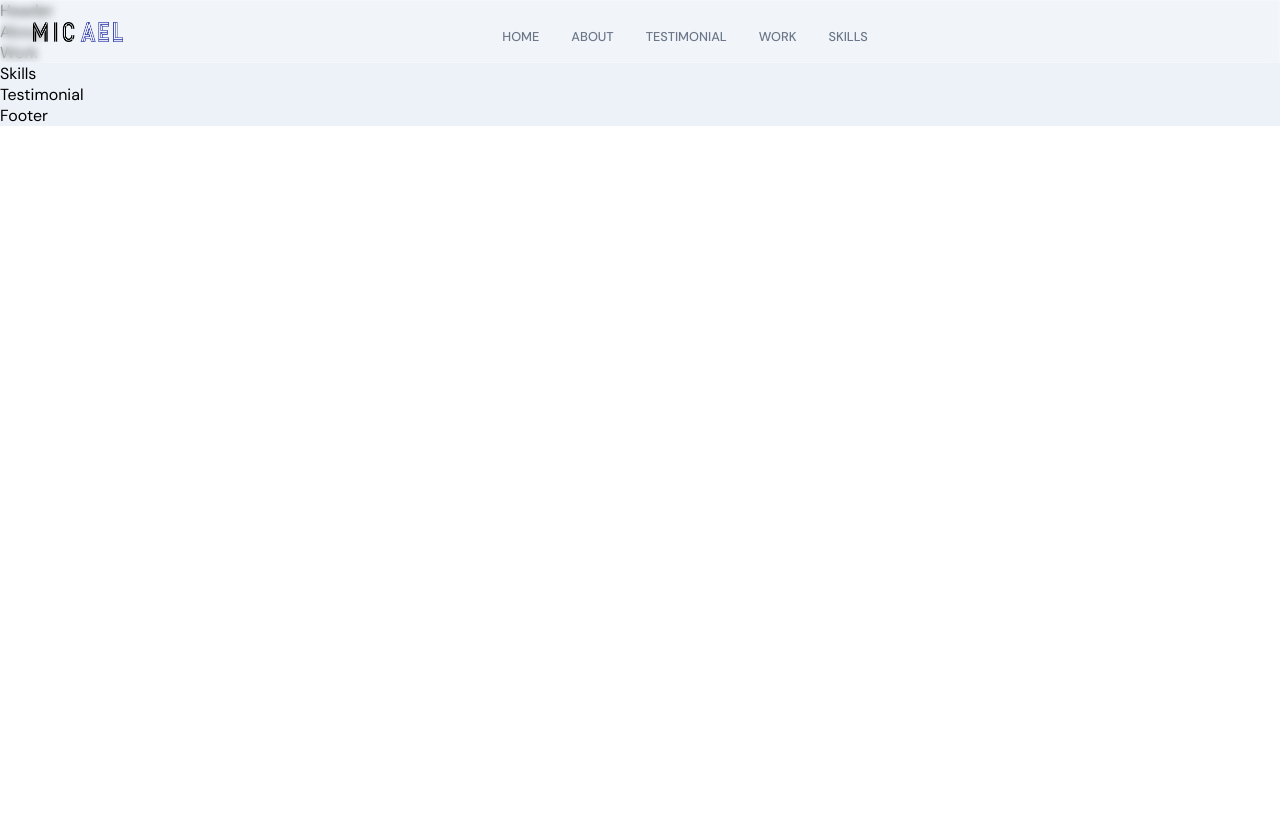
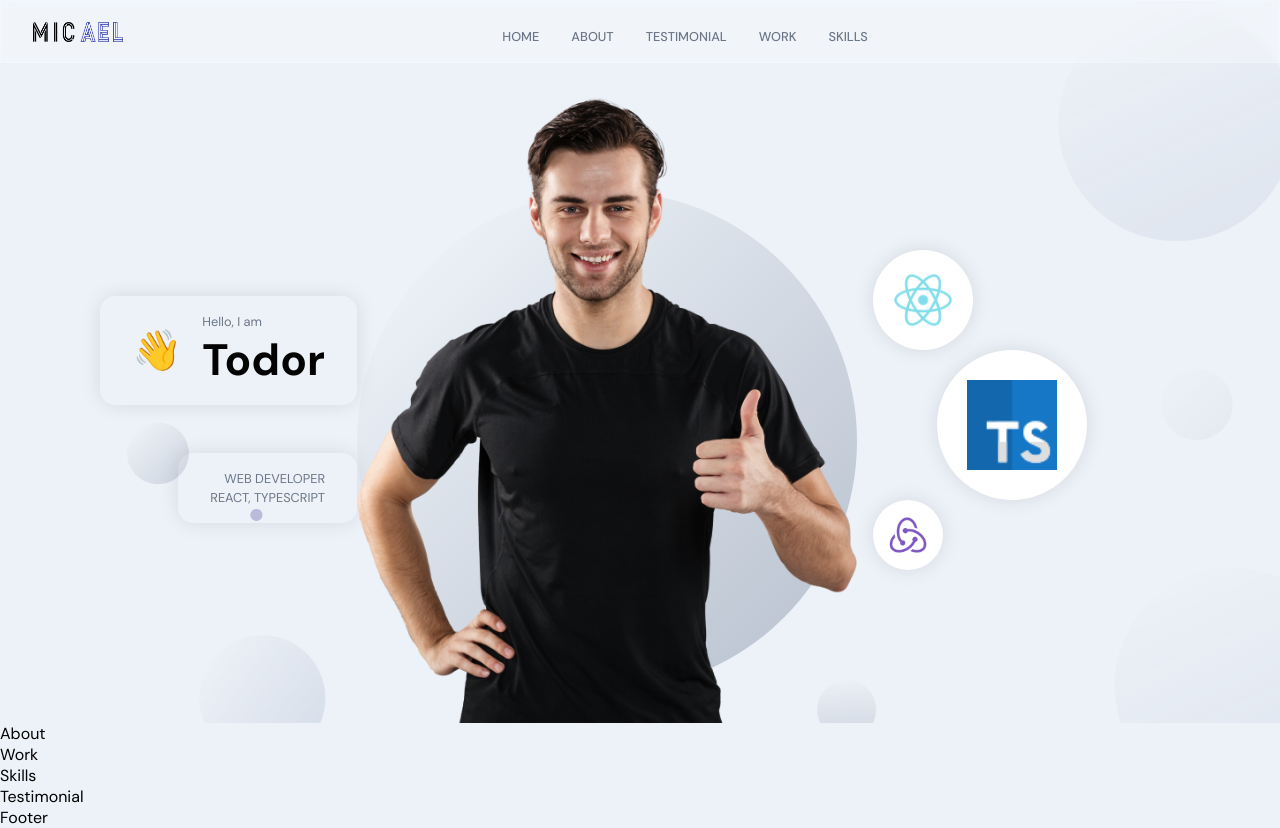
Before and after one commit to todor-grigorov/-portfolio_react, a React app in the folder frontend_react/: page / in a window 1280 px wide. Before the commit the page ends 800 px from the top, so only its background shows below. Built offline with nearby package versions, Linux system fonts and the light colour scheme.

Commit message:
Add Header component and styles.

```diff
--- a/frontend_react/src/container/Header/Header.scss
+++ b/frontend_react/src/container/Header/Header.scss
@@ -0,0 +1,191 @@
+#home {
+  position: relative;
+  background: url('../../assets/bgIMG.png');
+  background-size: cover;
+  background-repeat: repeat;
+  background-position: center;
+
+  .app__wrapper {
+    padding: 0;
+
+    .copyright {
+      display: none;
+    }
+  }
+}
+
+.app__header {
+  flex: 1;
+  width: 100%;
+  height: 100%;
+  flex-direction: row;
+
+  padding: 6rem 2rem 0;
+
+  @media screen and (min-width: 2000px) {
+    padding-top: 8rem;
+  }
+
+  @media screen and (max-width: 1200px) {
+    flex-direction: column;
+  }
+
+  @media screen and (max-width: 450px) {
+    padding: 6rem 1rem 2rem;
+  }
+}
+
+.app__header-info {
+  flex: 0.65;
+  display: flex;
+  flex-direction: column;
+  justify-content: flex-start;
+  align-items: flex-start;
+  height: 100%;
+
+  @media screen and (max-width: 2000px) {
+    width: 100%;
+    margin-right: 0;
+  }
+}
+
+.app__header-badge {
+  width: 100%;
+  display: flex;
+  justify-content: flex-end;
+  align-items: flex-end;
+  flex-direction: column;
+
+  .badge-cmp,
+  .tag-cmp {
+    padding: 1rem 2rem;
+    border: var(--white-color);
+    border-radius: 15px;
+    flex-direction: row;
+    width: auto;
+
+    box-shadow: 0 0 20px rgba(0, 0, 0, 0.1);
+  }
+
+  .tag-cmp {
+    flex-direction: column;
+    margin-top: 3rem;
+
+    p {
+      width: 100%;
+      text-transform: uppercase;
+      text-align: right;
+    }
+  }
+
+  span {
+    font-size: 2.5rem;
+
+    @media screen and (min-width: 2000px) {
+      font-size: 5rem;
+    }
+  }
+
+  @media screen and (max-width: 1200px) {
+    justify-content: flex-start;
+    align-items: flex-start;
+  }
+}
+
+.app__header-circles {
+  flex: 0.75;
+  display: flex;
+  flex-direction: column;
+  justify-content: space-evenly;
+  align-items: flex-start;
+  height: 100%;
+  margin-left: 1rem;
+
+  div {
+    width: 100px;
+    height: 100px;
+    border-radius: 50%;
+
+    background: var(--white-color);
+    box-shadow: 0 0 20px rgba(0, 0, 0, 0.1);
+
+    img {
+      width: 60%;
+      height: 60%;
+    }
+  }
+
+  div:nth-child(1) {
+    width: 100px;
+    height: 100px;
+  }
+
+  div:nth-child(2) {
+    margin-left: 4rem;
+    width: 150px;
+    height: 150px;
+  }
+
+  div:nth-child(3) {
+    width: 70px;
+    height: 70px;
+  }
+
+  @media screen and (min-width: 2000px) {
+    div:nth-child(1) {
+      width: 200px;
+      height: 200px;
+    }
+
+    div:nth-child(2) {
+      width: 400px;
+      height: 400px;
+    }
+
+    div:nth-child(3) {
+      width: 170px;
+      height: 170px;
+    }
+  }
+
+  @media screen and (max-width: 1200px) {
+    width: 100%;
+    flex-direction: row;
+    flex-wrap: wrap;
+    margin-left: 0;
+
+    div {
+      margin: 1rem;
+    }
+  }
+}
+
+.app__header-img {
+  flex: 1;
+  height: 100%;
+  display: flex;
+  justify-content: flex-end;
+  align-items: flex-end;
+  position: relative;
+
+  img {
+    width: 100%;
+    object-fit: contain;
+
+    z-index: 1;
+  }
+
+  .overlay_circle {
+    position: absolute;
+    left: 0;
+    right: 0;
+    bottom: 0;
+    z-index: 0;
+    width: 100%;
+    height: 90%;
+  }
+
+  @media screen and (max-width: 1200px) {
+    margin: 2rem 0;
+  }
+}
--- a/frontend_react/src/container/Header/Header.tsx
+++ b/frontend_react/src/container/Header/Header.tsx
@@ -1,6 +1,73 @@
+import { motion } from 'framer-motion';
 import './Header.scss';
+
+import { images } from '../../constants';
+
+const scaleVariants = {
+  whileInView: {
+    scale: [0, 1],
+    opacity: [0, 1],
+    transition: {
+      duration: 1,
+      ease: 'easeInOut',
+    },
+  },
+};
+
 const Header = () => {
-  return <div>Header</div>;
+  return (
+    <div id={'home'} className="app__header app__flex">
+      <motion.div
+        whileInView={{ x: [-100, 0], opacity: [0, 1] }}
+        transition={{ duration: 0.5 }}
+        className={'app__header-info'}
+      >
+        <div className="app__header-badge">
+          <div className="badge-cmp app__flex">
+            <span>👋</span>
+            <div style={{ marginLeft: 20 }}>
+              <p className="p-text">Hello, I am</p>
+              <h1 className="head-text">Todor</h1>
+            </div>
+          </div>
+
+          <div className="tag-cmp app__flex">
+            <p className="p-text">Web Developer</p>
+            <p className="p-text">React, Typescript</p>
+          </div>
+        </div>
+      </motion.div>
+
+      <motion.div
+        whileInView={{ opacity: [0, 1] }}
+        transition={{ duration: 0.5, delayChildren: 0.5 }}
+        className={'app__header-img'}
+      >
+        <img src={images.profile} alt="profile_bg" />
+        <motion.img
+          whileInView={{ scale: [0, 1] }}
+          transition={{ duration: 1, ease: 'easeInOut' }}
+          src={images.circle}
+          alt={'profile_circle'}
+          className={'overlay_circle'}
+        />
+      </motion.div>
+
+      <motion.div
+        variants={scaleVariants}
+        whileInView={scaleVariants.whileInView}
+        className={'app__header-circles'}
+      >
+        {[images.react, images.typescript, images.redux].map(
+          (circle, index) => (
+            <div className="circle-cmp app__flex" key={`circle-${index}`}>
+              <img src={circle} alt="circle" />
+            </div>
+          )
+        )}
+      </motion.div>
+    </div>
+  );
 };
 
 export default Header;
```
